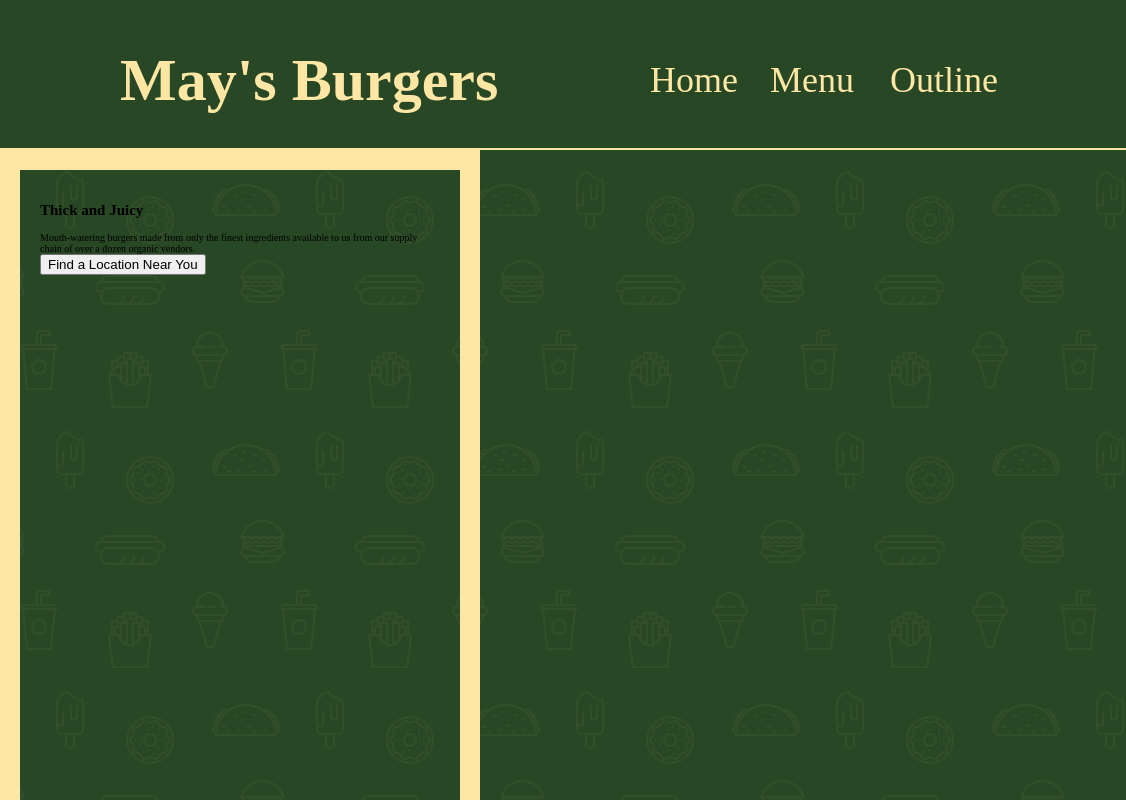
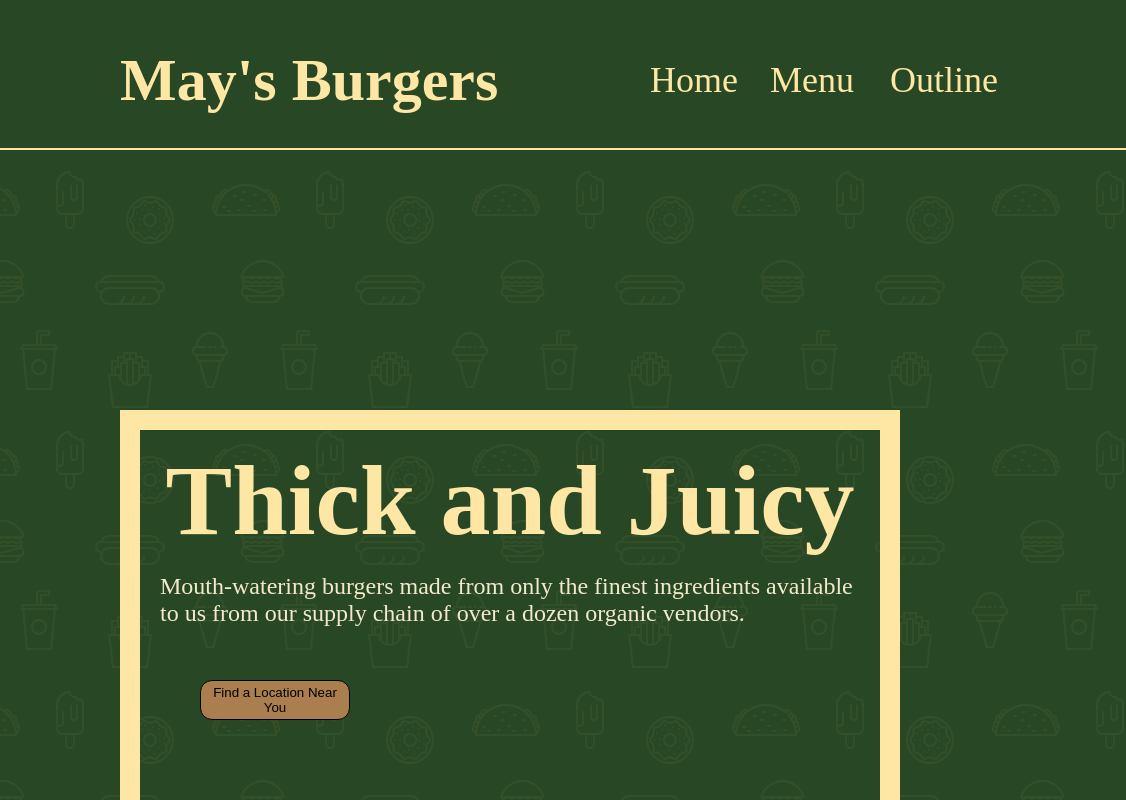
Before and after one commit to blthai/odin-restaurant-page, a website built with webpack: page dist/index.html in a window 1280 px wide. Shown: the top 800 px of the page, 0-1126 px from the left. Built offline with nearby package versions, Linux system fonts and the light colour scheme.

Commit message:
align the home page elements on the left side

```diff
--- a/src/homestyle.css
+++ b/src/homestyle.css
@@ -1,9 +1,37 @@
 .homepage{
   display: grid;
-  grid-template-columns: 1fr 80rem;
+  grid-template-columns: 2fr 1fr;
 }
 
 .left-homepage{
   border: 20px solid #fee7a4;
   padding: 20px;
+  display: grid;
+  grid-template-columns: 70rem;
+  grid-template-rows: 10rem 10rem 10rem 10rem;
+  align-items: center;
+  align-self: center;
+  margin-left: 12rem;
 }
+
+h2{
+  color: #fee7a4;
+  font-size: 10rem;
+  margin: 0;
+  justify-self: center;
+}
+
+button{
+  background-color: #AB7E4F;
+  border: solid 1px black;
+  border-radius: 12px;
+  height: 4rem;
+  width: 15rem;
+  color: black;
+  margin-left: 4rem;
+}
+
+.description{
+  color: #f3eacd;
+  font-size: 2.4rem;
+}
```
